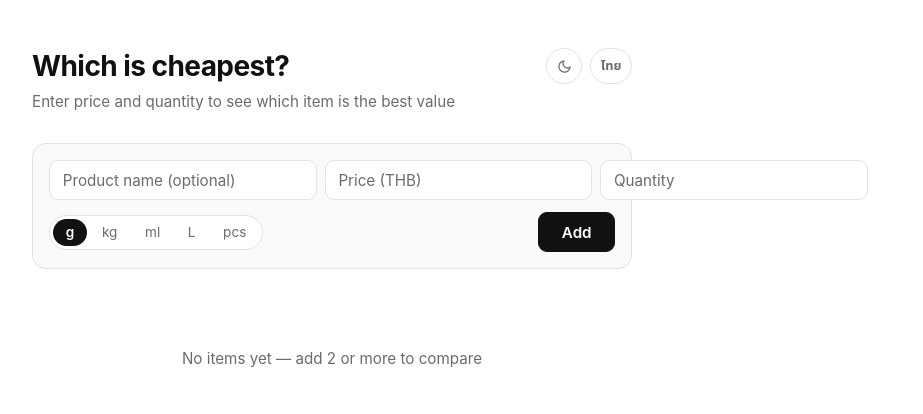
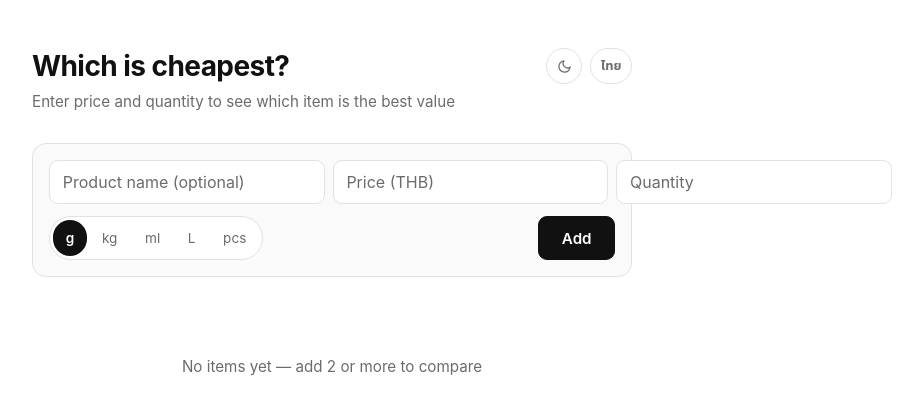
Before and after one commit to Eclipse-Walker/mfe-cheapest, a React app: page / in a window 1280 px wide. Shown: the top 414 px of the page, without its empty margins (308-1231 px from the left). Built offline with nearby package versions, Linux system fonts and the light colour scheme; the HTML template or start-up script is replaced by a standard one.

Commit message:
feat: transform into PWA and optimize for mobile-first layout

```diff
--- a/rsbuild.config.ts
+++ b/rsbuild.config.ts
@@ -8,4 +8,23 @@ export default defineConfig({
       reactCompiler: true,
     }),
   ],
+  html: {
+    title: 'Cheapest?',
+    meta: {
+      viewport: 'width=device-width, initial-scale=1, viewport-fit=cover',
+      'theme-color': '#0d0d0d',
+      'apple-mobile-web-app-capable': 'yes',
+      'apple-mobile-web-app-status-bar-style': 'black-translucent',
+    },
+    tags: [
+      {
+        tag: 'link',
+        attrs: { rel: 'manifest', href: '/manifest.webmanifest' },
+      },
+      {
+        tag: 'link',
+        attrs: { rel: 'apple-touch-icon', href: '/icon-192.png' },
+      },
+    ],
+  },
 });
--- a/src/App.css
+++ b/src/App.css
@@ -47,7 +47,17 @@ button {
 .app {
   max-width: 640px;
   margin: 0 auto;
-  padding: 3rem 1.25rem 5rem;
+  padding: 1.5rem 1.25rem 4rem;
+  padding-top: calc(1.5rem + env(safe-area-inset-top));
+  padding-left: calc(1.25rem + env(safe-area-inset-left));
+  padding-right: calc(1.25rem + env(safe-area-inset-right));
+  padding-bottom: calc(4rem + env(safe-area-inset-bottom));
+}
+
+@media (min-width: 640px) {
+  .app {
+    padding-top: 3rem;
+  }
 }
 
 .header {
@@ -130,12 +140,14 @@ h1 {
 }
 
 .add-form input {
+  min-height: 2.75rem;
   padding: 0.6rem 0.8rem;
   border: 1px solid var(--border);
   border-radius: 9px;
   background: var(--bg);
   color: var(--text);
-  font-size: 0.95rem;
+  /* ponytail: 16px กันไม่ให้ iOS ซูมเข้าตอน focus input */
+  font-size: 1rem;
   font-family: inherit;
   transition: border-color 0.15s ease;
 }
@@ -156,6 +168,8 @@ h1 {
   border: 1px solid var(--border);
   border-radius: 999px;
   background: var(--bg);
+  max-width: 100%;
+  overflow-x: auto;
 }
 
 .unit-option input {
@@ -166,6 +180,8 @@ h1 {
 
 .unit-option span {
   display: inline-flex;
+  align-items: center;
+  min-height: 2.25rem;
   padding: 0.35rem 0.8rem;
   border-radius: 999px;
   font-size: 0.85rem;
@@ -191,6 +207,7 @@ h1 {
 }
 
 .add-form button {
+  min-height: 2.75rem;
   padding: 0.6rem 1.4rem;
   border: 1px solid var(--text);
   border-radius: 9px;
@@ -301,8 +318,9 @@ h2 {
   display: inline-flex;
   align-items: center;
   justify-content: center;
-  width: 1.75rem;
-  height: 1.75rem;
+  width: 2.25rem;
+  height: 2.25rem;
+  flex-shrink: 0;
   border: none;
   border-radius: 999px;
   background: none;
--- a/src/App.tsx
+++ b/src/App.tsx
@@ -83,6 +83,9 @@ const App = () => {
   useEffect(() => {
     document.documentElement.dataset.theme = theme;
     localStorage.setItem(THEME_KEY, theme);
+    document
+      .querySelector('meta[name="theme-color"]')
+      ?.setAttribute('content', theme === 'dark' ? '#0d0d0d' : '#ffffff');
   }, [theme]);
 
   const addItem = (e: React.FormEvent<HTMLFormElement>) => {
--- a/src/index.tsx
+++ b/src/index.tsx
@@ -1,6 +1,10 @@
 import React from 'react';
 import ReactDOM from 'react-dom/client';
 import App from './App';
+
+if ('serviceWorker' in navigator && import.meta.env.PROD) {
+  navigator.serviceWorker.register('/sw.js');
+}
 
 const rootEl = document.getElementById('root');
 if (rootEl) {
```
Also changed, not shown: public/sw.js (added, +36 -0 lines), .claude/launch.json, public/icon-192.png (added), public/icon-512.png (added), public/manifest.webmanifest (added).
